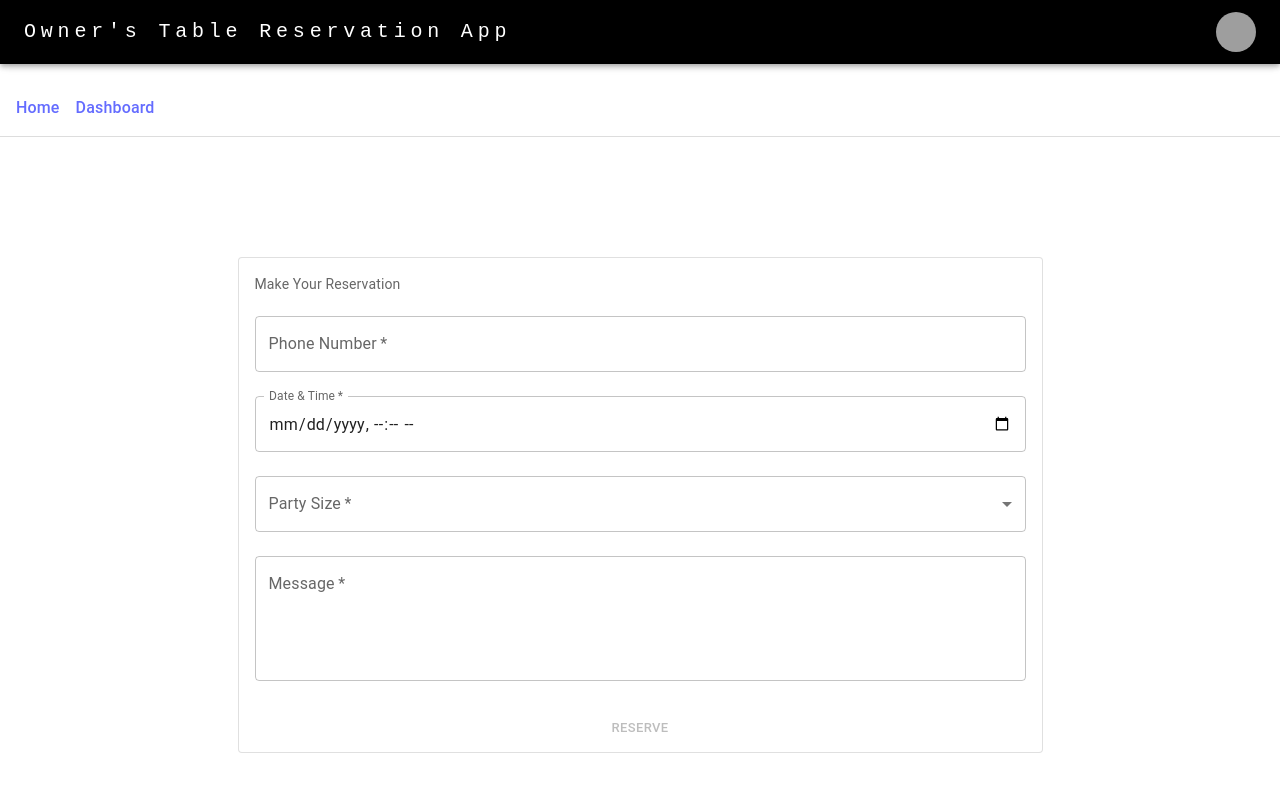
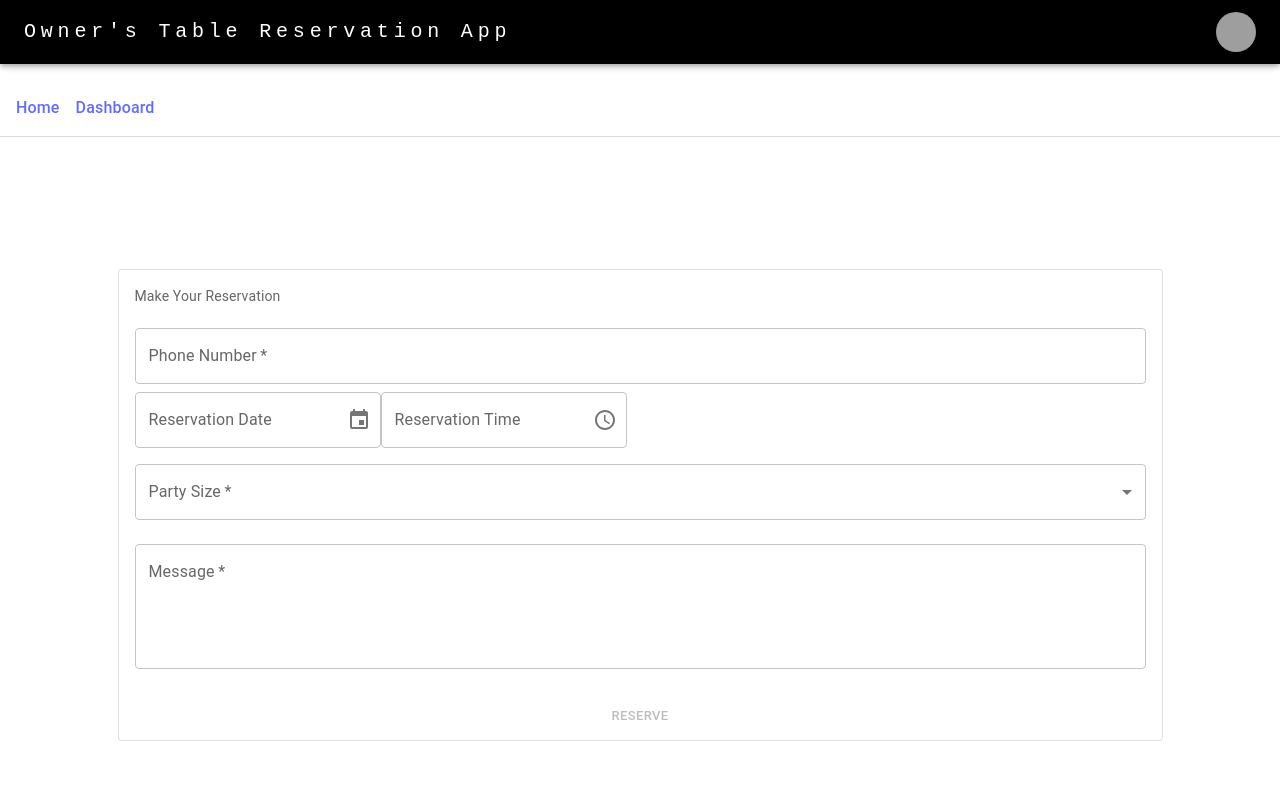
Before and after one commit to anuragkelkar1/onesignal-app, a React (Vite) app: page / in a window 1280 px wide. Shown: the top 792 px of the page. Built offline with nearby package versions, Linux system fonts and the light colour scheme; grey boxes are pictures that could not be loaded.

Commit message:
date picker changed

```diff
--- a/src/components/card/card.jsx
+++ b/src/components/card/card.jsx
@@ -14,11 +14,18 @@ import Select from "@mui/material/Select";
 import MenuItem from "@mui/material/MenuItem";
 import { supabase } from "../../supabaseClient";
 
+// new imports for date & time pickers
+import { LocalizationProvider } from "@mui/x-date-pickers/LocalizationProvider";
+import { AdapterDateFns } from "@mui/x-date-pickers/AdapterDateFns";
+import { DatePicker } from "@mui/x-date-pickers/DatePicker";
+import { TimePicker } from "@mui/x-date-pickers/TimePicker";
+
 export default function ReservationForm() {
   const [phone, setPhone] = React.useState("");
   const [phoneError, setPhoneError] = React.useState("");
   const [message, setMessage] = React.useState("");
-  const [dateTime, setDateTime] = React.useState("");
+  const [date, setDate] = React.useState(null);
+  const [time, setTime] = React.useState(null);
   const [partySize, setPartySize] = React.useState("");
   const [loading, setLoading] = React.useState(false);
 
@@ -34,8 +41,13 @@ export default function ReservationForm() {
   const handleSubmit = async (e) => {
     e.preventDefault();
     validatePhone(phone);
-    if (phoneError) return;
+    if (phoneError || !date || !time) return;
     setLoading(true);
+
+    // combine date + time into a single ISO string
+    const dt = new Date(date);
+    dt.setHours(time.getHours(), time.getMinutes(), 0, 0);
+    const reservationDateTime = dt.toISOString();
 
     const notifyStaff = true;
 
@@ -44,7 +56,7 @@ export default function ReservationForm() {
       {
         phone,
         message,
-        reservation_time: dateTime,
+        reservation_time: reservationDateTime,
         party_size: partySize,
       },
     ]);
@@ -61,7 +73,7 @@ export default function ReservationForm() {
         body: {
           phone,
           message,
-          dateTime,
+          dateTime: reservationDateTime,
           partySize,
           notifyStaff,
         },
@@ -82,12 +94,14 @@ export default function ReservationForm() {
     setPhone("");
     setPhoneError("");
     setMessage("");
-    setDateTime("");
+    setDate(null);
+    setTime(null);
     setPartySize("");
     setLoading(false);
   };
 
   return (
+    <LocalizationProvider dateAdapter={AdapterDateFns}>
       <Box sx={{ minWidth: 400, mx: "auto" }}>
         <Card variant="outlined">
           <form onSubmit={handleSubmit}>
@@ -115,15 +129,22 @@ export default function ReservationForm() {
                 onBlur={(e) => validatePhone(e.target.value)}
               />
 
-            <TextField
-              label="Date & Time"
-              type="datetime-local"
-              required
-              fullWidth
-              margin="normal"
-              InputLabelProps={{ shrink: true }}
-              value={dateTime}
-              onChange={(e) => setDateTime(e.target.value)}
+              <DatePicker
+                label="Reservation Date"
+                value={date}
+                onChange={(newDate) => setDate(newDate)}
+                renderInput={(params) => (
+                  <TextField {...params} fullWidth margin="normal" required />
+                )}
+              />
+
+              <TimePicker
+                label="Reservation Time"
+                value={time}
+                onChange={(newTime) => setTime(newTime)}
+                renderInput={(params) => (
+                  <TextField {...params} fullWidth margin="normal" required />
+                )}
               />
 
               <FormControl fullWidth margin="normal" required>
@@ -162,7 +183,8 @@ export default function ReservationForm() {
                 disabled={
                   !phone ||
                   !!phoneError ||
-                !dateTime ||
+                  !date ||
+                  !time ||
                   !partySize ||
                   !message ||
                   loading
@@ -174,5 +196,6 @@ export default function ReservationForm() {
           </form>
         </Card>
       </Box>
+    </LocalizationProvider>
   );
 }
```
Lines whose indentation alone changed are shown as unchanged.
